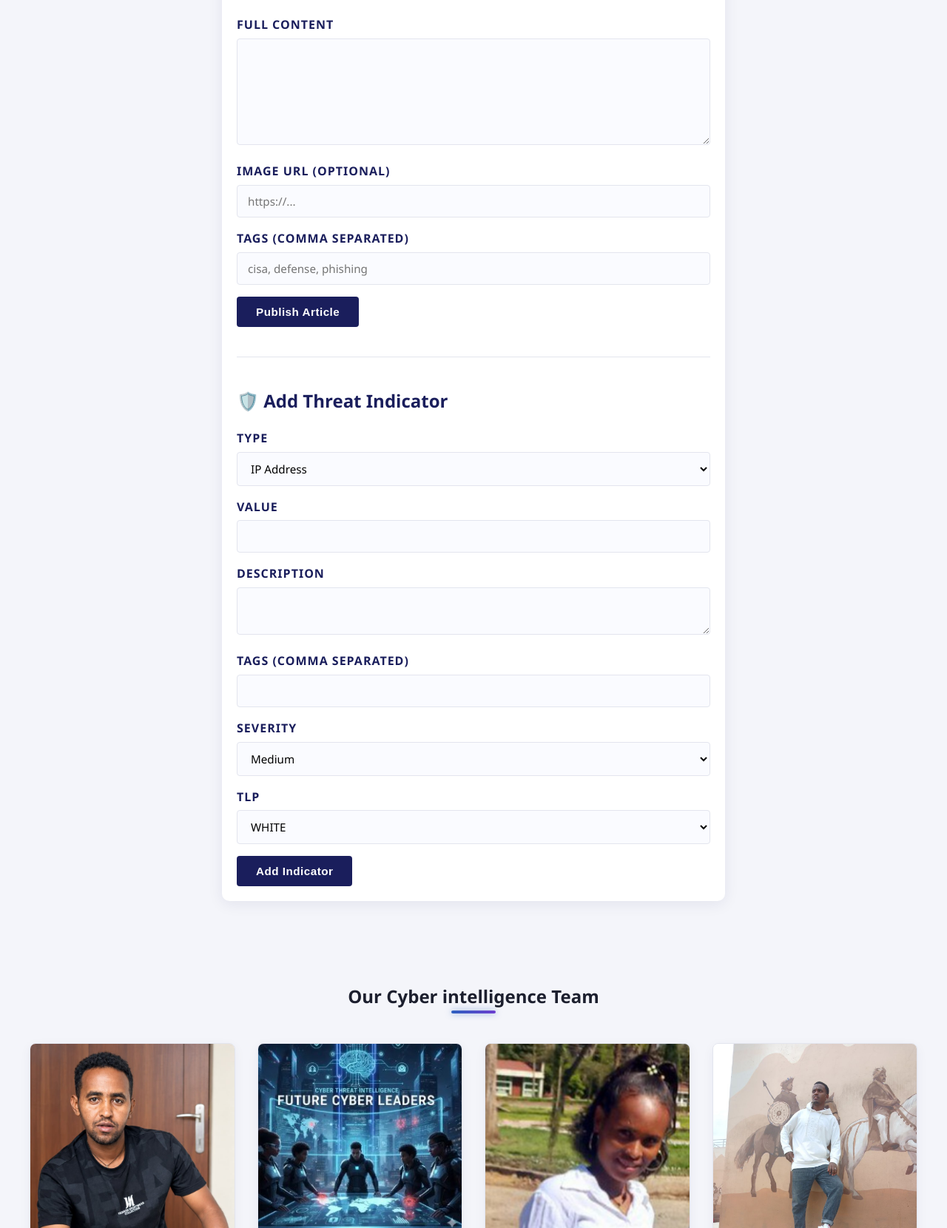
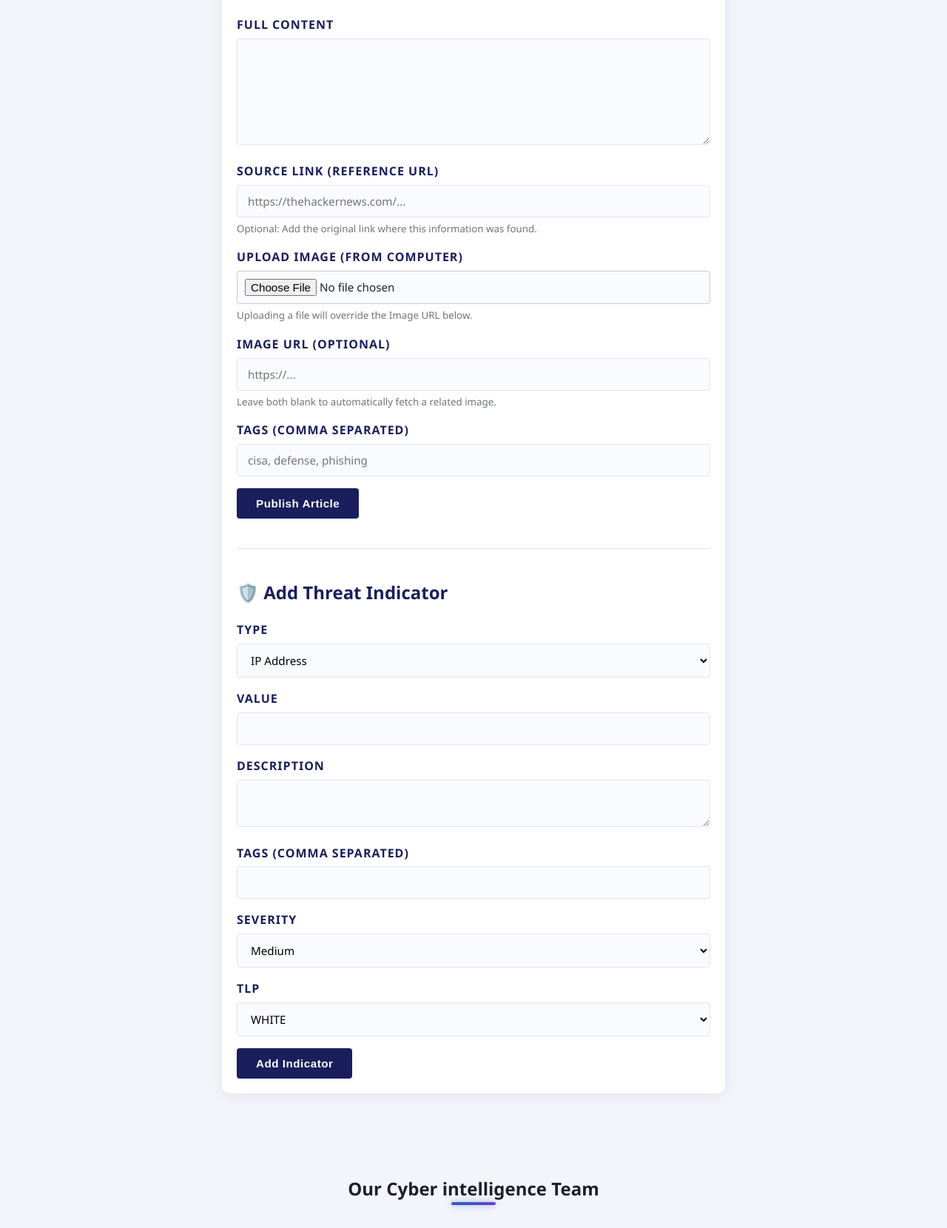
Before and after one commit to animutandualem12/cyintelweb, a Flask app: template templates/add.html in a window 1280 px wide. Shown: the part 751-2411 px from the top of the page at 74% size. Run offline with Flask 3, Linux system fonts and the light colour scheme; the template is opened without the code that fills it, so the values that code supplies are empty.

Commit message:
Enhance article form with source link and image upload
Added source link and image upload fields to article form.

```diff
--- a/templates/add.html
+++ b/templates/add.html
@@ -5,12 +5,15 @@
     <div class="form-card" style="max-width:100%;">
 
         <h2>➕ Publish New Article</h2>
-        <form method="post">
+        <!-- MUST HAVE enctype="multipart/form-data" for file uploads to work -->
+        <form method="post" enctype="multipart/form-data">
             <input type="hidden" name="kind" value="article">
+
             <div class="form-group">
                 <label>Title</label>
                 <input type="text" name="title" required>
             </div>
+
             <div class="form-group">
                 <label>Category</label>
                 <select name="category">
@@ -22,34 +25,64 @@
                     <option>Jobs</option>
                 </select>
             </div>
+
             <div class="form-group">
                 <label>Subcategory</label>
                 <input type="text" name="subcategory" placeholder="e.g. Hackers, Ransomware">
             </div>
+
             <div class="form-group">
                 <label>Summary</label>
                 <textarea name="summary" rows="2" required></textarea>
             </div>
+
             <div class="form-group">
                 <label>Full Content</label>
                 <textarea name="content" rows="6" required></textarea>
             </div>
+
+            <!-- ⬇️ NEW: SOURCE LINK FIELD ⬇️ -->
+            <div class="form-group">
+                <label>Source Link (Reference URL)</label>
+                <input type="url" name="source_link" placeholder="https://thehackernews.com/...">
+                <small style="color: #6c757d; display: block; margin-top: 5px;">
+                    Optional: Add the original link where this information was found.
+                </small>
+            </div>
+            <!-- ⬆️ END SOURCE LINK FIELD ⬆️ -->
+
+            <!-- File Upload Input -->
+            <div class="form-group">
+                <label>Upload Image (from computer)</label>
+                <input type="file" name="image_file" accept="image/*" style="padding: 10px; border: 1px solid #ccc; border-radius: 4px; width: 100%;">
+                <small style="color: #6c757d; display: block; margin-top: 5px;">
+                    Uploading a file will override the Image URL below.
+                </small>
+            </div>
+
             <div class="form-group">
                 <label>Image URL (optional)</label>
                 <input type="text" name="image" placeholder="https://...">
+                <small style="color: #6c757d; display: block; margin-top: 5px;">
+                    Leave both blank to automatically fetch a related image.
+                </small>
             </div>
+
             <div class="form-group">
                 <label>Tags (comma separated)</label>
                 <input type="text" name="tags" placeholder="cisa, defense, phishing">
             </div>
+
             <button class="btn-submit" type="submit">Publish Article</button>
         </form>
 
         <hr style="margin:40px 0; border:none; border-top:1px solid #e3e5ee;">
 
         <h2>🛡️ Add Threat Indicator</h2>
+        <!-- This form does NOT need enctype because it doesn't handle files -->
         <form method="post">
             <input type="hidden" name="kind" value="indicator">
+
             <div class="form-group">
                 <label>Type</label>
                 <select name="type" required>
@@ -61,18 +94,22 @@
                     <option value="email">Email</option>
                 </select>
             </div>
+
             <div class="form-group">
                 <label>Value</label>
                 <input type="text" name="value" required>
             </div>
+
             <div class="form-group">
                 <label>Description</label>
                 <textarea name="description" rows="2"></textarea>
             </div>
+
             <div class="form-group">
                 <label>Tags (comma separated)</label>
                 <input type="text" name="tags">
             </div>
+
             <div class="form-group">
                 <label>Severity</label>
                 <select name="severity">
@@ -81,13 +118,17 @@
                     <option value="high">High</option>
                 </select>
             </div>
+
             <div class="form-group">
                 <label>TLP</label>
                 <select name="tlp">
-                    <option>WHITE</option><option>GREEN</option>
-                    <option>AMBER</option><option>RED</option>
+                    <option>WHITE</option>
+                    <option>GREEN</option>
+                    <option>AMBER</option>
+                    <option>RED</option>
                 </select>
             </div>
+
             <button class="btn-submit" type="submit">Add Indicator</button>
         </form>
 
```
